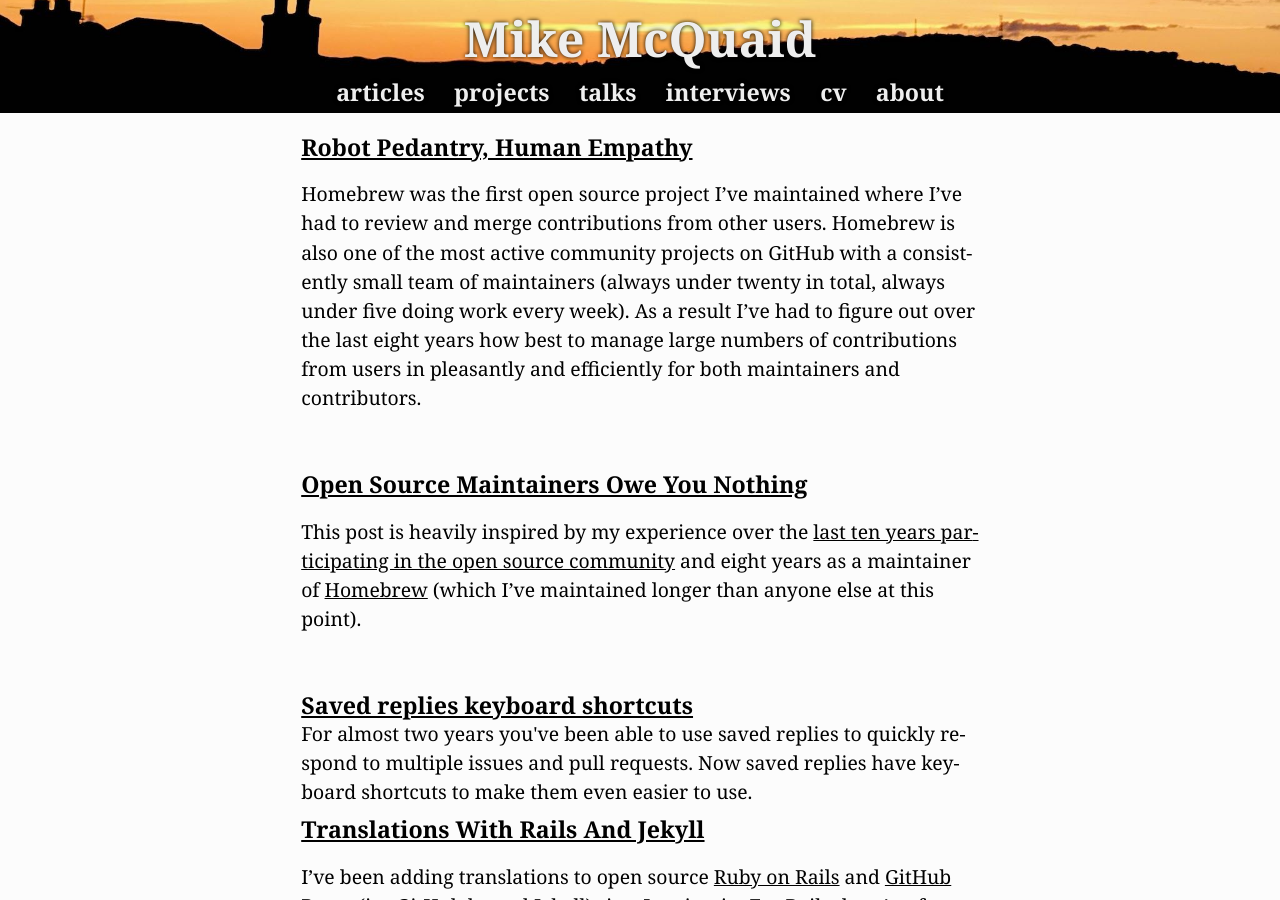
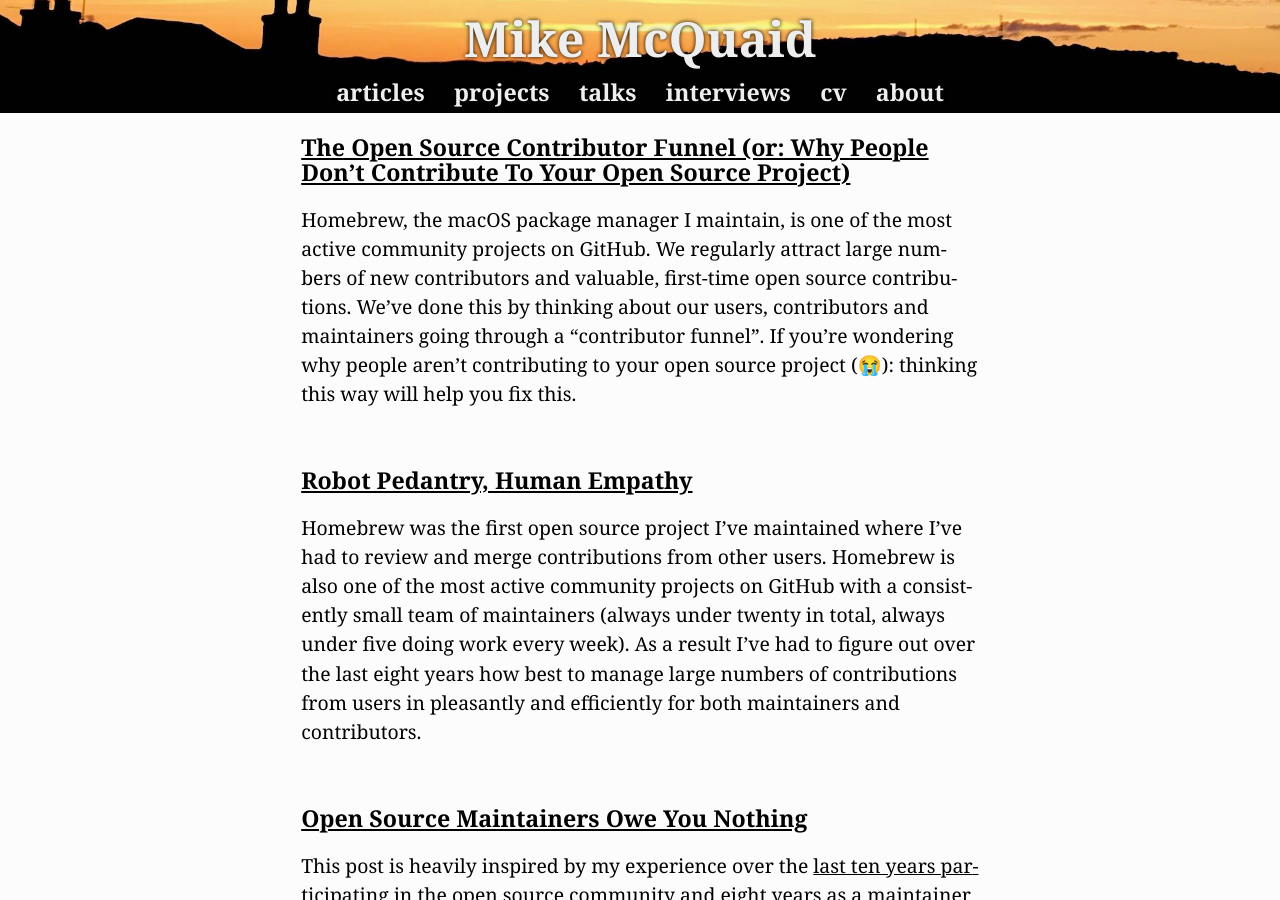
Before and after one commit to MikeMcQuaid/mikemcquaid.com, a Jekyll site: the page built from index.html, in a window 1280 px wide and 900 px high. Built offline with Jekyll 4.4.1, drawn with Linux system fonts in a browser that asks for light colours; some of the changed lines change nothing that is shown.

Commit message:
Add "The Open Source Contributor Funnel" post.

```diff
--- /dev/null
+++ b/_posts/2018-08-14-the-open-source-contributor-funnel-why-people-dont-contribute-to-your-open-source-project.md
@@ -0,0 +1,57 @@
+---
+title: "The Open Source Contributor Funnel (or: Why People Don’t Contribute To Your Open Source Project)"
+---
+
+Homebrew, the macOS package manager I maintain, is one of the most active community projects on GitHub. We regularly attract large numbers of new contributors and valuable, first-time open source contributions. We've done this by thinking about our users, contributors and maintainers going through a "contributor funnel". If you're wondering why people aren't contributing to your open source project (😭): thinking this way will help you fix this.
+
+### Who uses your software?
+
+Let's start with defining groups of open source project users by looking at how they are interacting with your project.
+
+- 👩‍👩‍👧‍👦 the **users** of an open source project are the people who use the software but aren't submitting code, documentation or performing issue triage. They may file issues but often these will be more of a "please help me" than a reproducible bug. Hopefully the project has at least one user: you.
+- 📣 the **contributors** to an open source project are those who are submitting code or documentation (i.e. as a pull request if on GitHub) but need someone to give them code review and merge their contribution. They do not have commit access to merge their own changes. You may not have any contributors to your project (yet).
+- 🛠 the **maintainers** of an open source project are the people who review and merge contributors from contributors and generally run the project. They have commit access. A maintained project has at least one of these: the person who started the project. Once there are no more maintainers, the project is abandoned.
+
+You want to have more contributors and maintainers on your project. A few guidelines in thinking about this:
+
+- most contributors were users first ("scratching your own itch": most people start contributing to an open source project to solve a problem they are experiencing)
+- most maintainers were a contributor and user first (people don’t just jump into maintaining a project without helping to build it first)
+- maintainers cannot do a good job without remaining a user (to maintain context, passion and empathy)
+
+Combined, these start to look a bit like a [sales funnel](https://www.mailmunch.co/blog/sales-funnel/). People have to travel through each of the stages and there's a fairly hefty drop-off at each one.
+
+![The Open Source Contributor Funnel](/images/a/the-open-source-contributor-funnel.png)
+
+In Homebrew's case, we have millions of users, thousands of contributors and tens of maintainers (ever). Think about these numbers when you're wondering why your project with ten users doesn't have more contributors. That said, you can help to push people through this funnel with some gentle nudges.
+
+### How to get more, better contributions
+
+![Twitter mention to issue report](/images/a/twitter-issue.png)
+When your project gets a random Twitter mention you can consider asking them to submit an issue instead (and your issue template may help them submit a good one).
+
+![Step by step issue creation guide](/images/a/step-by-step.png)
+If you get a bad issue report consider asking people questions like this to figure out what the actual problem is and teach people how to file better issues in future.
+
+![Try to open a pull request](/images/a/try-open-pr.png)
+People will need encouragement to fix their own issues. Encourage them to submit a pull request rather than just asking for help. It helps if you can document how to create pull requests for your project (e.g. check out [Homebrew's "How To Open A Homebrew Pull Request" documentation](https://docs.brew.sh/How-To-Open-a-Homebrew-Pull-Request.html)). You may need to help some people use Git and GitHub to do this. Some people have amazing coding skills but have not used GitHub before.
+
+Look at the contributors to your project to find new maintainers but bear in mind new maintainers will usually need to be talked into it. Maintainers don’t tend stick up their hands and say “me me”; in my experience, when they do it’s often a bad sign. They need to be encouraged and invited. Document what the expectations are for maintainers so they can see before you ask them (e.g. check out [Homebrew's "New Maintainer Checklist" documentation](https://docs.brew.sh/New-Maintainer-Checklist.html).
+
+### Do you have a leaky funnel?
+
+There's no point in you getting more contributors, maintainers and even users if they leave your project quickly. I’m not talking about their initial attraction but retention on your project. Each group of your users need different things to stick around:
+
+- 👩‍👩‍👧‍👦 **users**:
+    - 💰 Keep your project high quality. If you do a mass refactoring and introduce loads of bugs: people aren't going to want to use your software.
+    - 😰 No "guilty merges". Don't merge work from contributors you know isn't good enough just because you feel bad about the work they've put in.
+    - 🏗 No v2.0. By this I mean don't do a mass rewrite or refactor that makes using your software radically different. Respect your users' existing workflows and learnings on how to use your software.
+- 📣 **contributors**:
+    - 🚳 No [bikeshedding](https://en.wiktionary.org/wiki/bikeshedding). Avoid long discussions about things that don't really matter. It's a waste of everyone's time.
+    - ☎️ Open discussions. Conversely, ensure there's a place contributors can talk about the development of your software and ask questions that aren't bug reports.
+    - 🔐 No feature issues. Don't fill your issue tracker with "feature requests" you know will never be implemented. Learn to say "no".
+- 🛠 **maintainers**:
+    - 💝 Code of Conduct. These help set expectations of acceptable behaviour on a project. Toxic users, contributors or maintainers make open source no fun and people don't want to spend their time on projects that aren't fun.
+    - 🔏 Private chat. Give the maintainers somewhere to bond, discuss and resolve conflict privately. Not everyone feels comfortable doing this publicly.
+    - 🌳 Keep adding maintainers. Most maintainers have a shelf-life so you need to keep looking for more maintainers for when the current ones leave. This also allows people to focus on the bits they find most enjoyable.
+
+After doing the above you'll understand why people contribute to your project 😍 (and how to find more). Good luck!
```
Also changed, not shown: _talks/2018-08-02-how-to-not-fail-at-using-open-source-software-in-your-organisation.md (+1 -2 lines), images/a/step-by-step.png (added), images/a/the-open-source-contributor-funnel.png (added), images/a/try-open-pr.png (added), images/a/twitter-issue.png (added).
